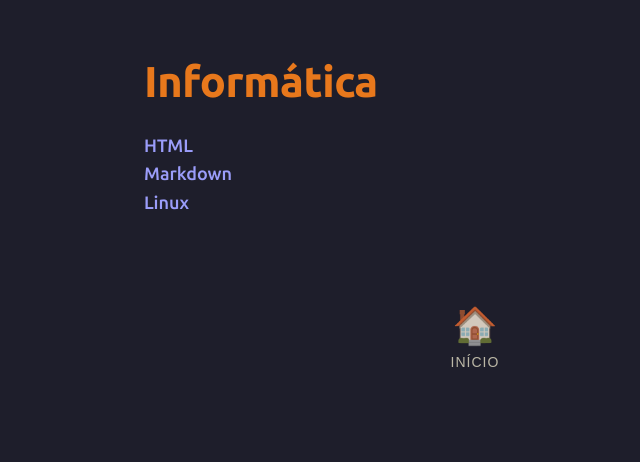
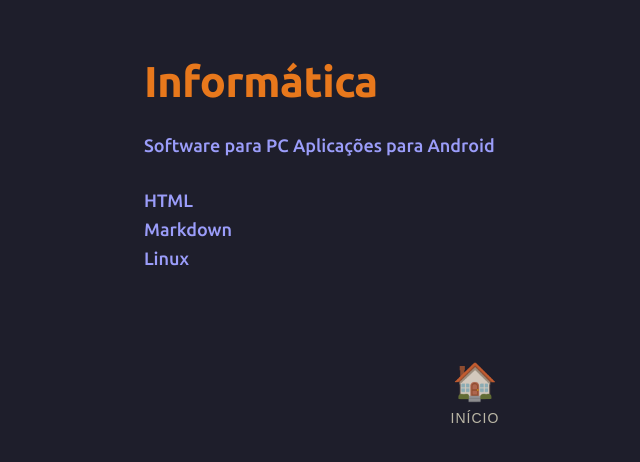
Before and after one commit to joaquim-capitao/joaquim-capitao.github.io, a Jekyll site: the page built from informatica/index.md, in a window 1280 px wide. Shown: the top 462 px of the page, without its empty margins (165-805 px from the left). Built offline with Jekyll 4.4.1, drawn with Linux system fonts in a browser that asks for light colours; our own code applies the rules of GitHub Pages for plain Markdown files.

Commit message:
Add links to software and applications sections

```diff
--- a/informatica/index.md
+++ b/informatica/index.md
@@ -1,4 +1,7 @@
 # Informática
+
+[Software para PC](software-para-pc)
+[Aplicações para Android](apps-android)
 
 [HTML](HTML)
 [Markdown](markdown)
```
